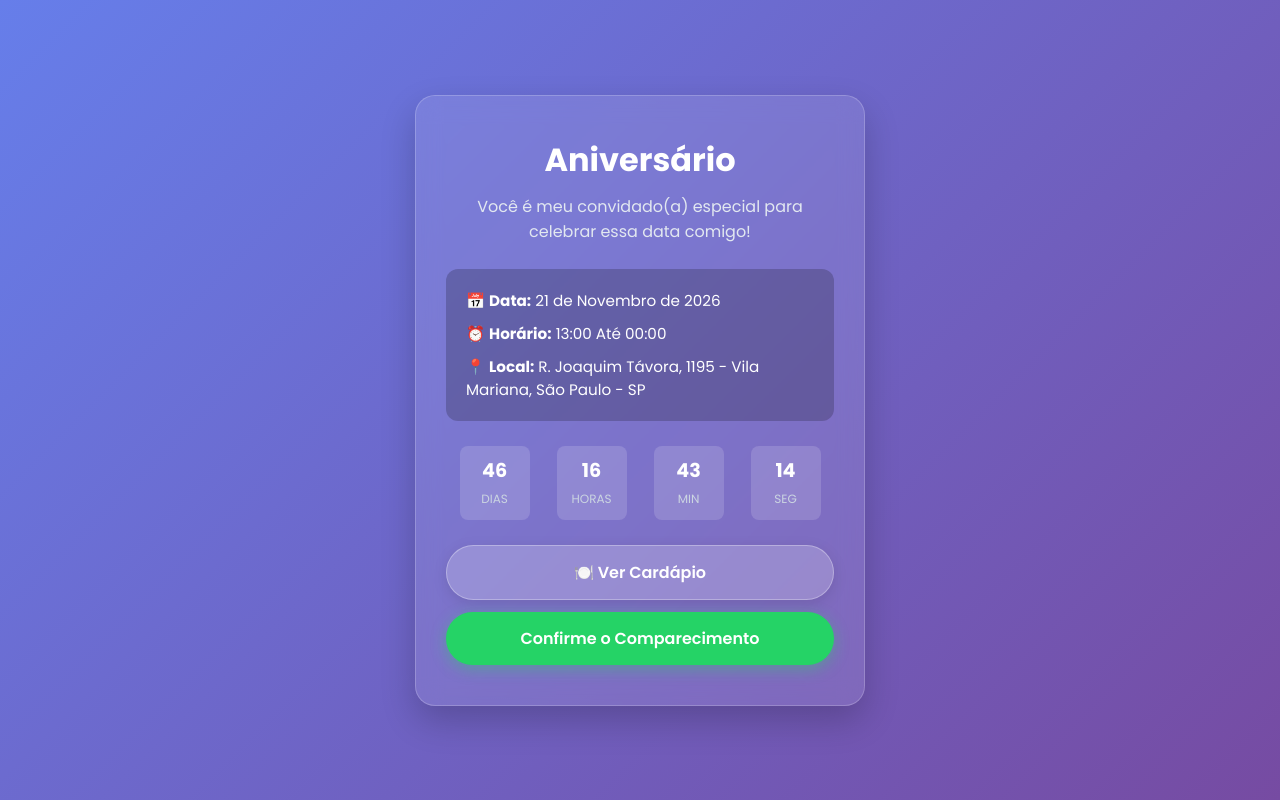
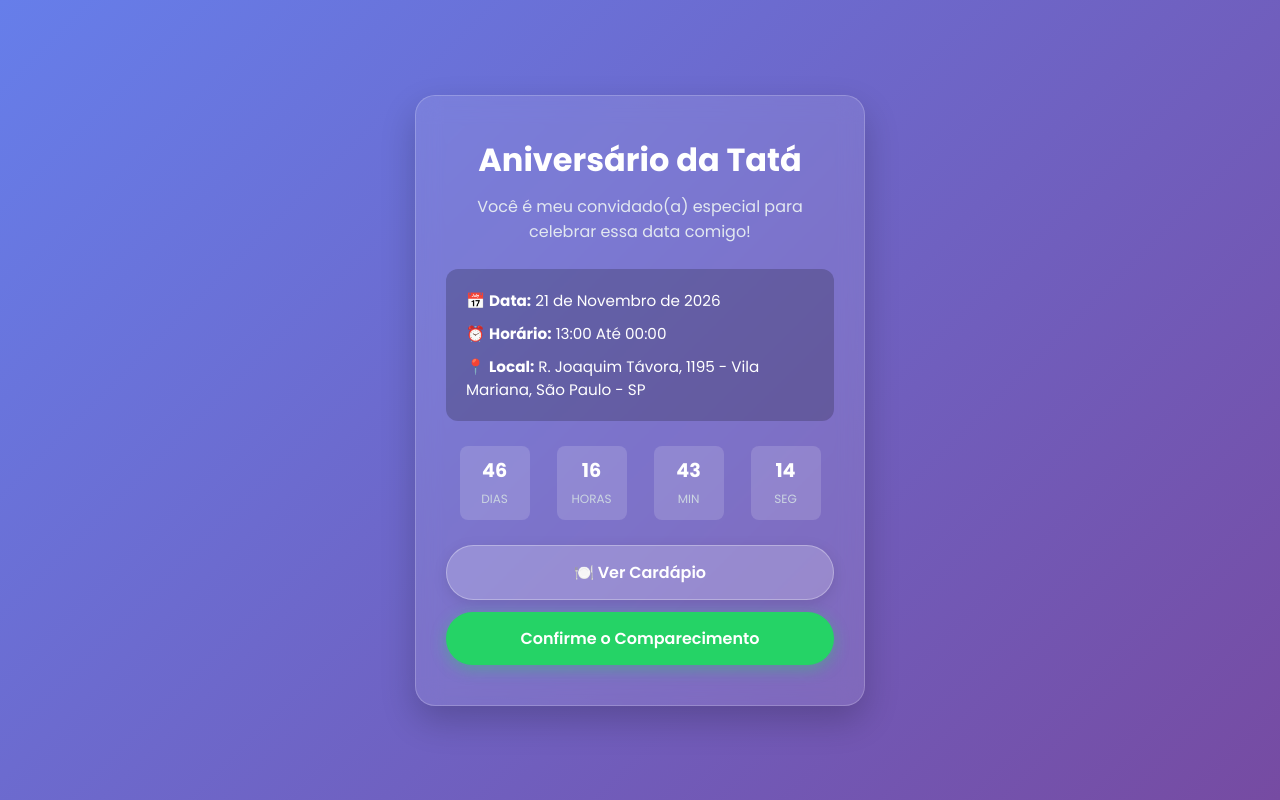
Before and after one commit to nanasichero/Convite, a plain HTML site: page index.html in a window 1280 px wide. Drawn offline with Linux system fonts and the light colour scheme.

Commit message:
Update birthday heading in index.html

```diff
--- a/index.html
+++ b/index.html
@@ -138,7 +138,7 @@
 <body>
 
     <div class="card">
-        <h1>Aniversário</h1>
+        <h1>Aniversário da Tatá</h1>
         <p class="subtitle">Você é meu convidado(a) especial para celebrar essa data comigo!</p>
 
         <div class="details">
```
